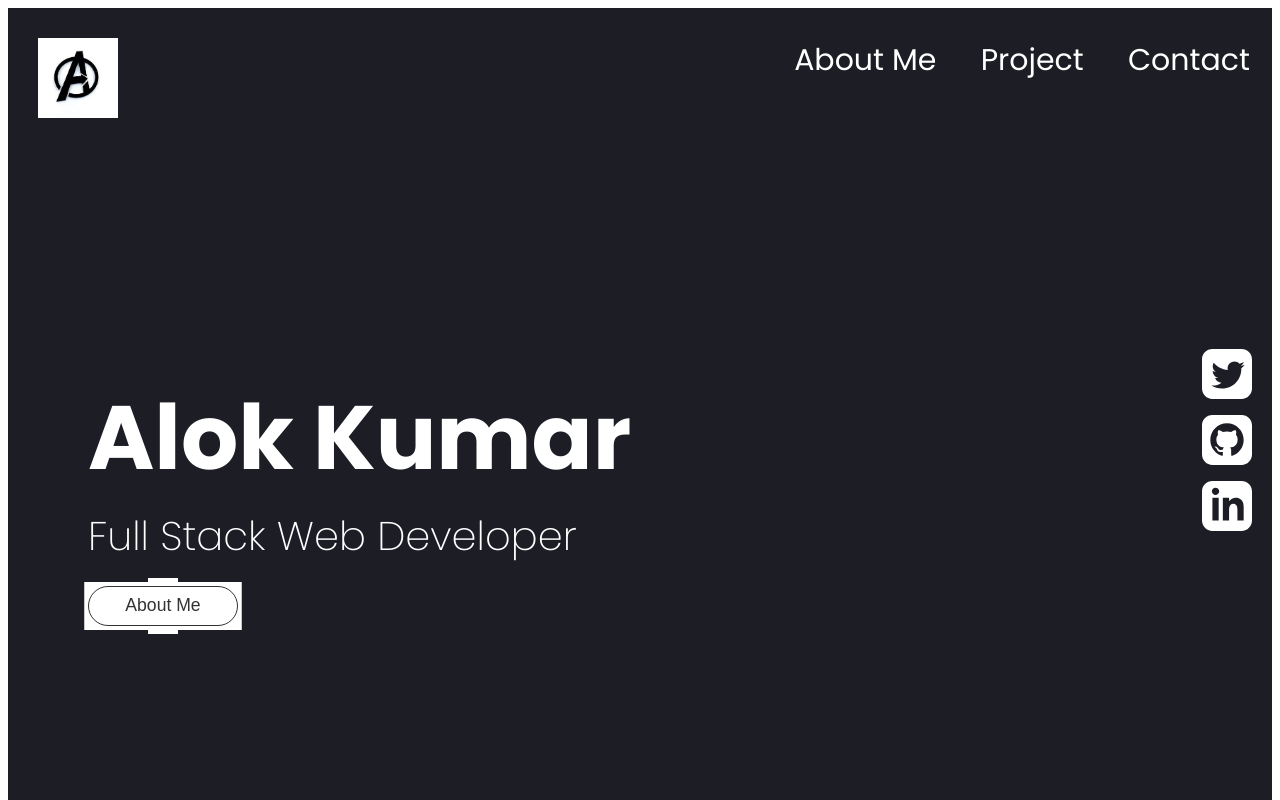
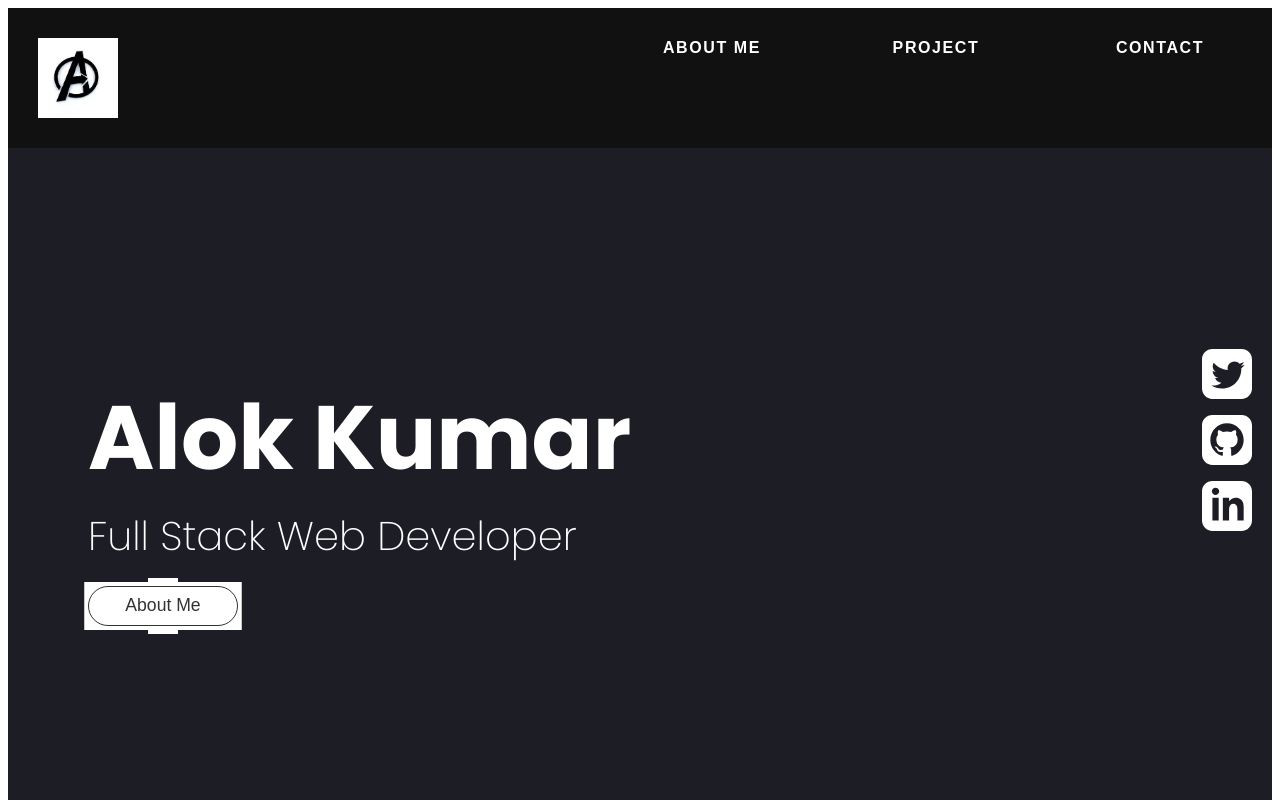
Before and after one commit to alokkumar0723/Portfolio, a plain HTML site: page index.html in a window 1280 px wide. Shown: the top 800 px of the page. Drawn offline with Linux system fonts and the light colour scheme.

Commit message:
first commit

```diff
--- a/index.html
+++ b/index.html
@@ -17,9 +17,18 @@
         <nav>
             <img class="logo" src="img/logo.jpg"/>
             <ul class="nav_list">
-                <li><a href="#about-me">About Me</a></li>
-                <li><a href="#projects">Project</a></li>
-                <li><a href="#contact">Contact</a></li>
+                <li><a href="#about-me">About Me
+                    <span></span><span></span><span></span><span></span>
+                </a>
+                </li>
+                <li><a href="#projects">Project
+                    <span></span><span></span><span></span><span></span>
+                </a>
+                </li>
+                <li><a href="#contact">Contact
+                    <span></span><span></span><span></span><span></span>
+                </a>
+                </li>
             </ul>
             <button class="hamburger" id="hamburger">
                 <i class="fas fa-bars"></i>
--- a/style.css
+++ b/style.css
@@ -34,7 +34,7 @@ nav {
   font-size: 40px;
 }
 
-ul {
+/* ul {
   display: flex;
   list-style-type: none;
   width: 500px;
@@ -44,6 +44,77 @@ ul {
 
 li {
   text-decoration: none;
+} */
+
+nav {
+  background-color: #111;
+  margin: 0;
+}
+
+ul {
+  list-style-type: none;
+  margin: 0;
+  padding: 0;
+  display: flex;
+}
+
+ul li a {
+  --c: #ffffff;
+  color: var(--c);
+  font-size: 16px;
+  border-radius: 0.5px;
+  width: 12em;
+  height: 3em;
+  text-transform: uppercase;
+  font-weight: bold;
+  font-family: sans-serif;
+  letter-spacing: 0.1em;
+  text-align: center;
+  line-height: 3em;
+  position: relative;
+  overflow: hidden;
+  z-index: 1;
+  transition: 0.5s;
+  margin: 1em;
+  float: right;
+  text-decoration: none;
+}
+
+ul li span {
+  position: absolute;
+  width: 25%;
+  height: 100%;
+  background-color: var(--c);
+  transform: translateY(150%);
+  border-radius: 50%;
+  left: calc((var(--n) - 1) * 25%);
+  transition: 0.5s;
+  transition-delay: calc((var(--n) - 1) * 0.1s);
+  z-index: -1;
+}
+
+ul li a:hover {
+  color: black;
+}
+
+ul li a:hover span {
+  transform: translateY(0) scale(2);
+}
+
+ul li a span:nth-child(1) {
+  --n: 1;
+}
+
+ul li a span:nth-child(2) {
+  --n: 2;
+}
+
+ul li a span:nth-child(3) {
+  --n: 3;
+}
+
+ul li a span:nth-child(4) {
+  --n: 4;
 }
 
 h1 {
```
